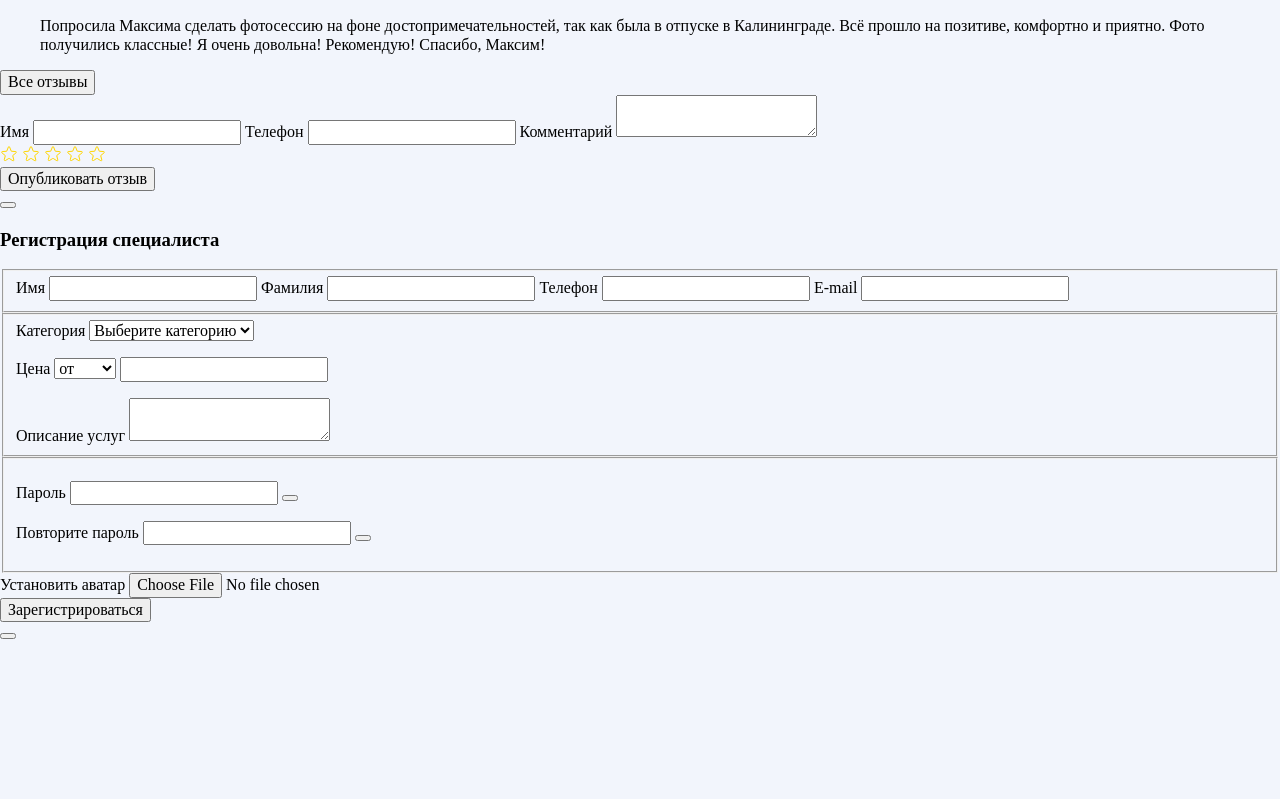
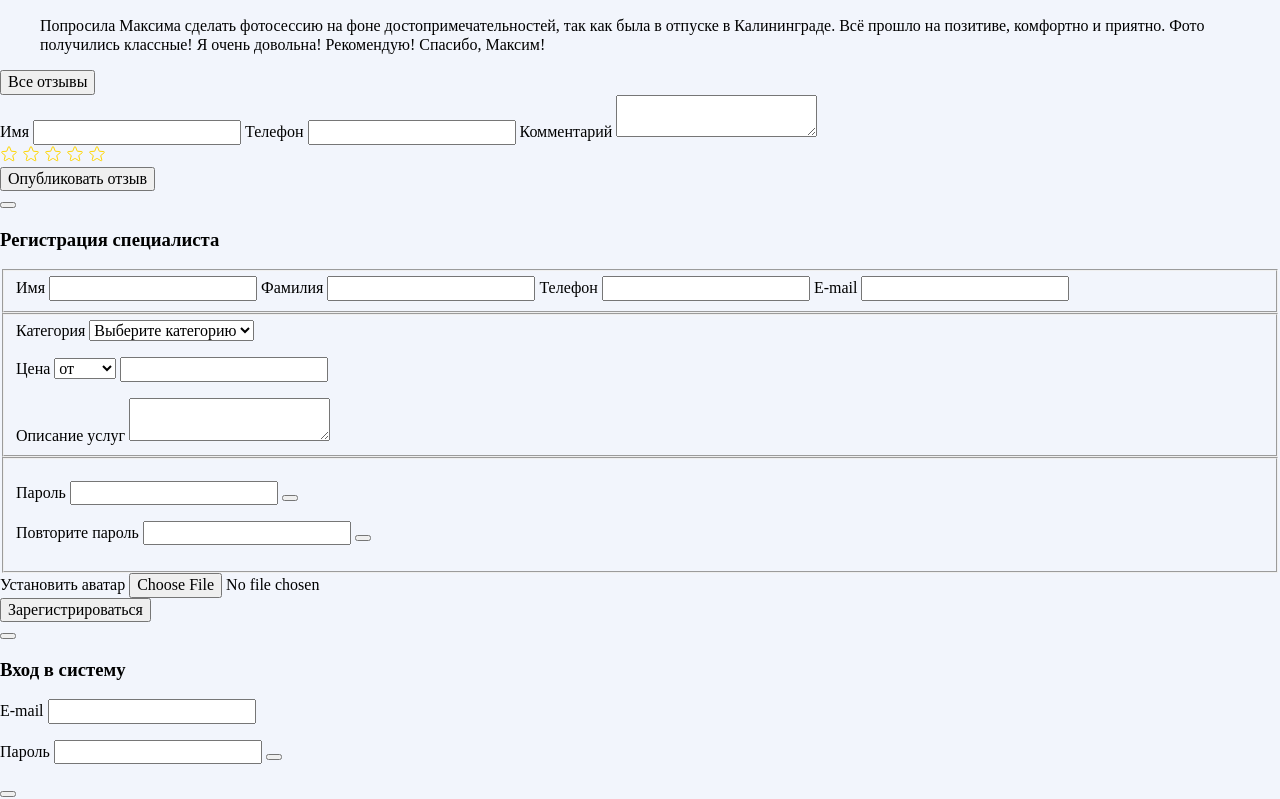
Before and after one commit to NikSkor/uslugus, a website built with webpack: page src/index.html in a window 1280 px wide. Shown: the part 1563-2362 px from the top of the page. Before the commit the page ends 2203 px from the top, so only its background shows below. Built offline with nearby package versions, Linux system fonts and the light colour scheme.

Commit message:
added modal auth

```diff
--- a/src/index.html
+++ b/src/index.html
@@ -355,6 +355,27 @@
       <button class="modal__close"></button>
     </div>
   </div>
+  <div class="modal modal__auth">
+    <div class="modal__body">
+      <h3 class="modal__title">Вход в систему</h3>
+      <form class="form form__auth">
+        <label class="form__label">
+          <span class="form__text">E-mail</span>
+          <input type="email" class="form__input">
+        </label>
+        <p class="form__label">
+          <label class="form__text" for="password">Пароль</label>
+          <span>
+            <input type="password" class="form__input" id="password">
+            <button class="form__password-eye" aria-label="Показать пароль">
+            </button>
+          </span>
+        </p>
+      </form>
+      <button class="modal__close"></button>
+    </div>
+  </div>
+  <!-- /.modal modal__auth -->
 </body>
 
 </html>
```
